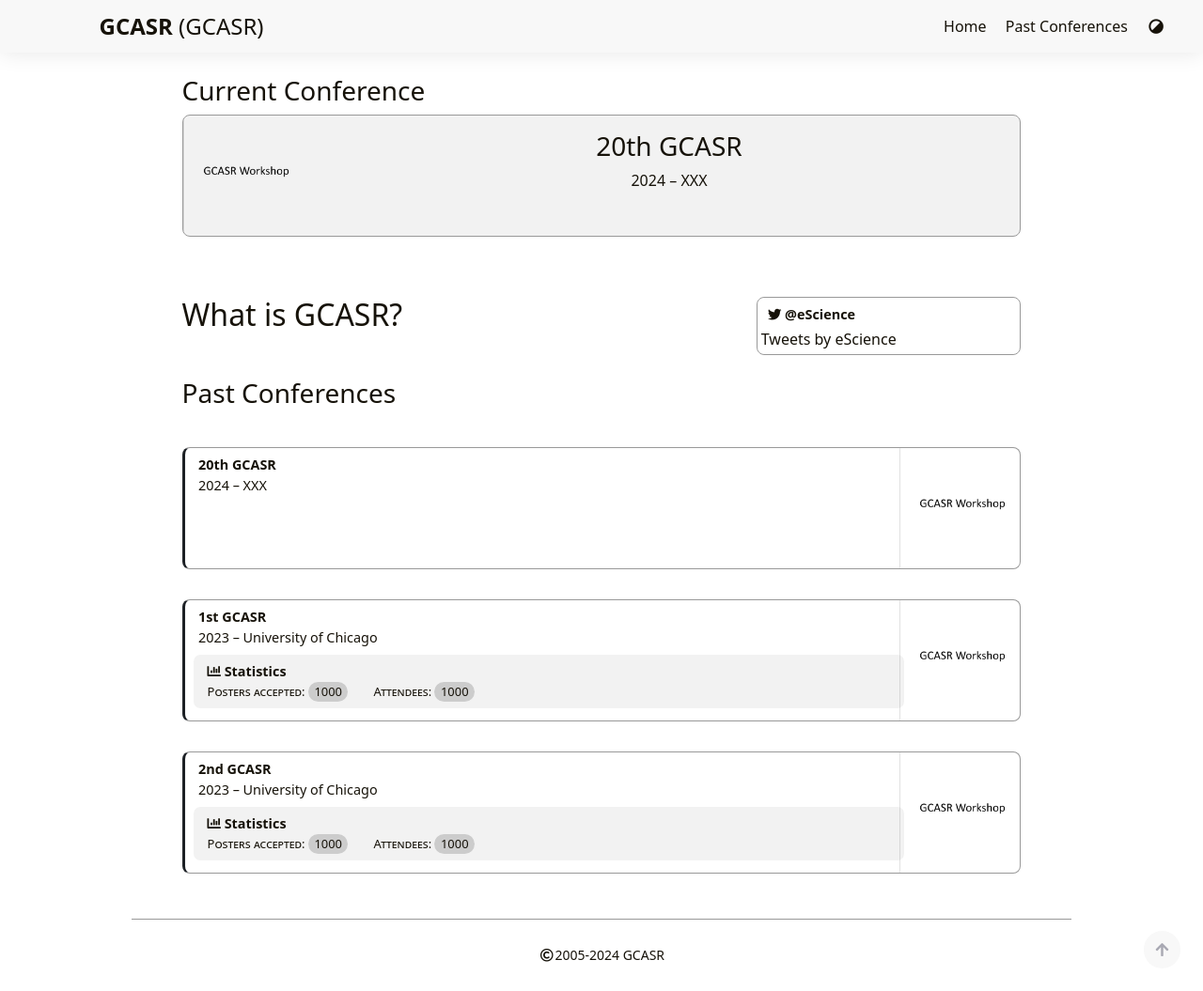
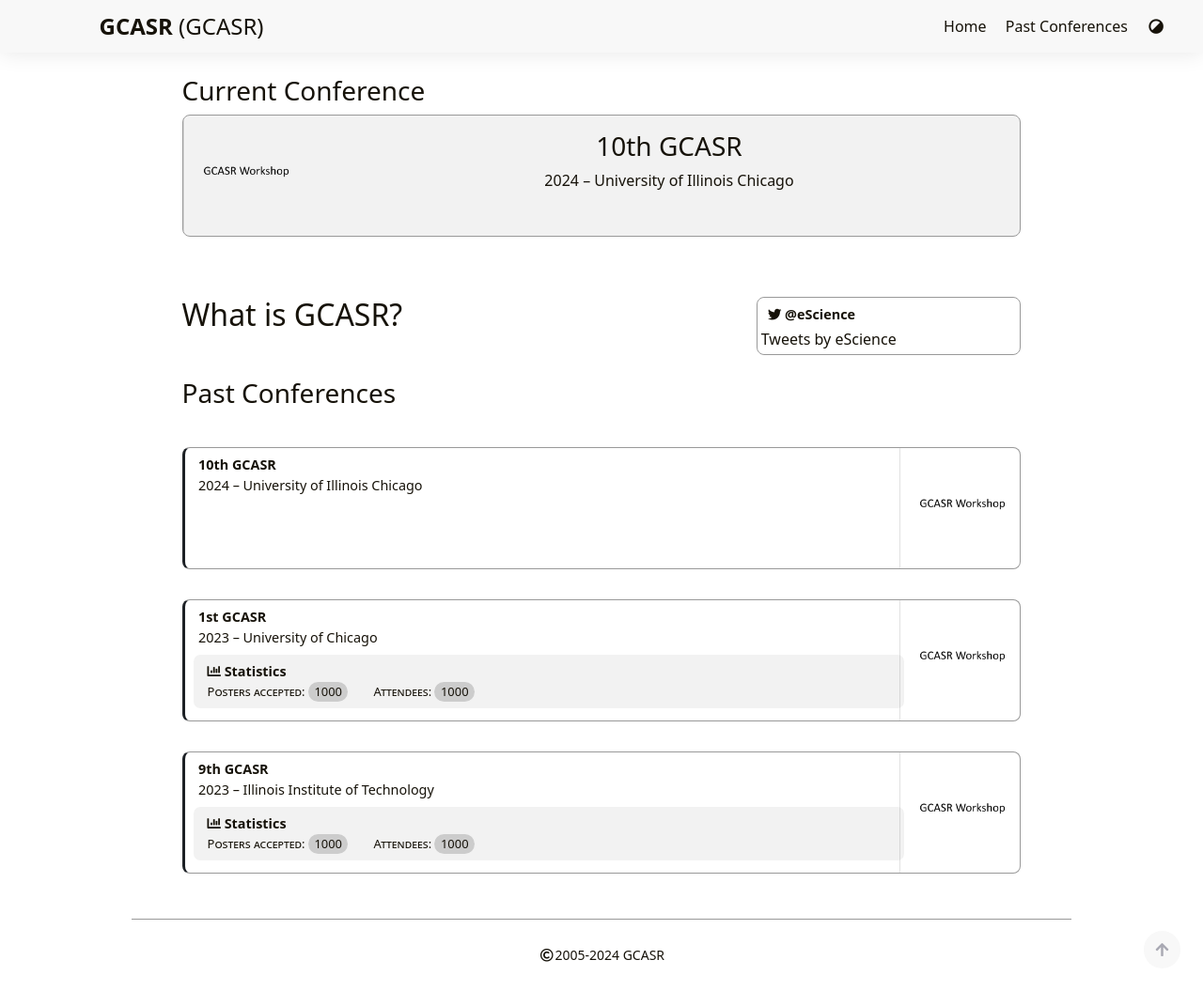
Before and after one commit to gcasr/about, a Jekyll site: the page built from index.html, in a window 1280 px wide and 1055 px high. Shown: the whole window at 94% size. Built offline with Jekyll 4.4.1, drawn with Linux system fonts in a browser that asks for light colours; nearby versions of some CDN libraries; comment, search, counter and statistics services are not loaded.

Commit message:
Update conferences.yml

```diff
--- a/_data/conferences.yml
+++ b/_data/conferences.yml
@@ -1,13 +1,13 @@
-- edition: 20th
+- edition: 10th
   year: 2024
-  location: XXX
+  location: University of Illinois Chicago
   link: /2024
   current: true
   image: noimage.png
 
-- edition: 2nd
+- edition: 9th
   year: 2023
-  location: University of Chicago
+  location: Illinois Institute of Technology
   link: /2023
   current: false
   image: noimage.png
```
